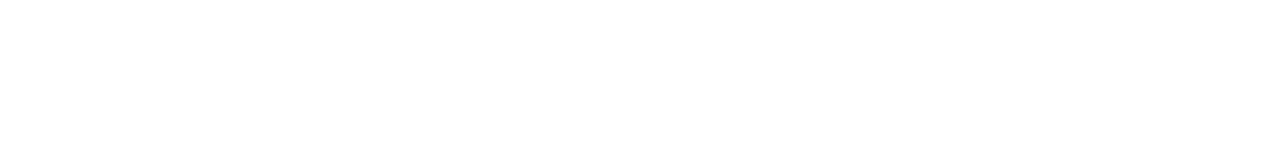
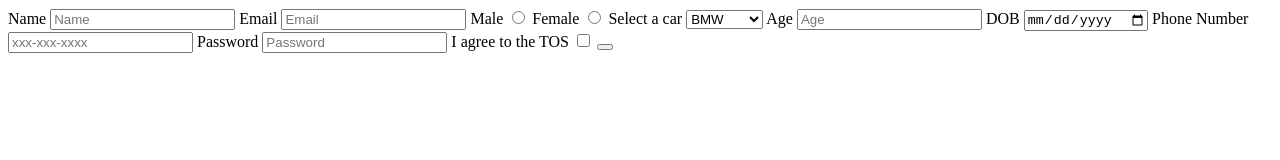
Before and after one commit to acciojob/signup-form-car-ROBINSINGH12, a website: page main.html in a window 1280 px wide. Drawn offline with Linux system fonts and the light colour scheme.

Commit message:
created a submission

```diff
--- a/main.html
+++ b/main.html
@@ -7,10 +7,35 @@
 </head>
 
 <body>
-	<!-- the entire body must be written by student -->
-    <script type="text/javascript" src="./script.js">
-</script>
+	<form method="post">
 
+		<label for="name">Name</label>
+		<input placeholder="Name" type="text" id="name" required>
+		<label for="email">Email</label>
+		<input placeholder="Email" type="email" id="email" required>
+		<label for="gender_m">Male</label>
+		<input  type="radio" id="gender_m"  name="gender" required>
+		<label for="gender_f">Female</label>
+		<input type="radio" id="gender_f" name="gender" required>
+		<label for="cars">Select a car</label>
+		<select placeholder="--Please choose an option--" id="cars" required>
+			<option>BMW</option>
+			<option>AUDI</option>
+			<option>TATA</option>
+			<option>JAGUAR</option>
+		</select>
+		<label for="age">Age</label>
+		<input placeholder="Age" type="number" id="age" required>
+		<label for="dob">DOB</label>
+		<input type="date" id="dob" required>
+		<label for="tel">Phone Number</label>
+		<input placeholder="xxx-xxx-xxxx" type="tel" id="tel" >
+		<label for="password">Password</label>
+		<input placeholder="Password" type="password	" id="password" required>
+		<label for="tos">I agree to the TOS</label>
+		<input type="checkbox" id="tos" required>
+		<button type="submit">
+	</form>
 </body>
 
 </html>
```
